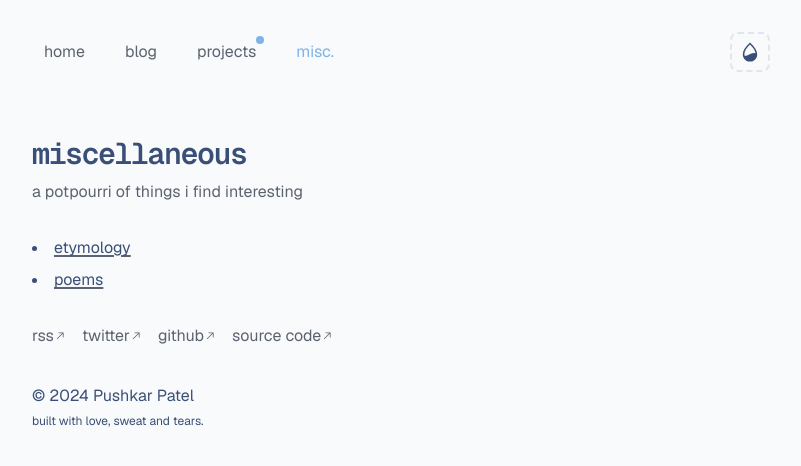
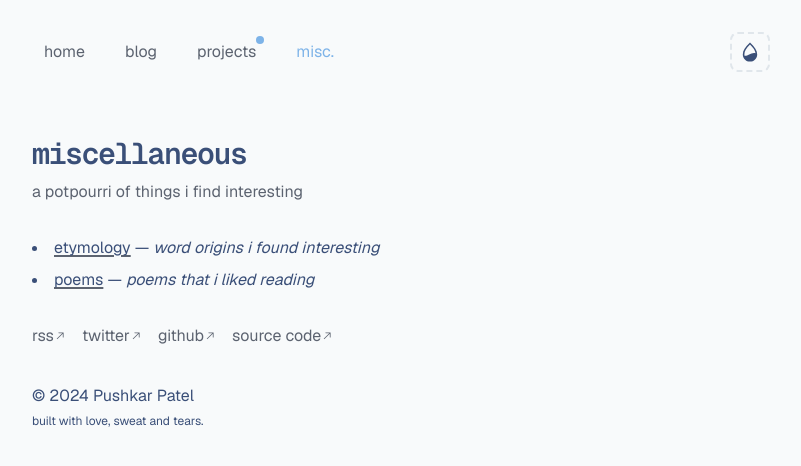
Before and after one commit to thepushkarp/thepushkarp-site, a Next.js app: page /misc in a window 1280 px wide. Shown: the top 466 px of the page, without its empty margins (240-1041 px from the left). Built offline with nearby package versions, Linux system fonts and the light colour scheme; no server answers.

Commit message:
feat: add descriptions to misc pages and shorten post links
- Added descriptions to the miscellaneous pages to give the user more context.
- Shortened the post links in the blog section to make them less intrusive.

```diff
--- a/src/app/misc/page.tsx
+++ b/src/app/misc/page.tsx
@@ -31,11 +31,13 @@ const pages = [
     title: 'etymology',
     href: '/etymology',
     id: 'etymology',
+    desc: 'word origins i found interesting',
   },
   {
     title: 'poems',
     href: '/poems',
     id: 'poems',
+    desc: 'poems that i liked reading',
   },
 ];
 
@@ -49,7 +51,8 @@ export default function Page() {
           <li key={page.id}>
             <Link href={page.href} className="underline underline-offset-2 decoration-[0.1em] transition-all">
               {page.title}
-            </Link>
+            </Link>{' '}
+            — <em>{page.desc}</em>
           </li>
         ))}
       </ul>
--- a/src/components/posts.tsx
+++ b/src/components/posts.tsx
@@ -34,7 +34,7 @@ export function BlogPosts() {
                 .map(post => (
                   <li key={post.slug} className="mb-1">
                     <Link
-                      className="flex flex-row items-center space-x-2 py-1 px-2 rounded-md lg:hover:outline-2 lg:hover:outline-dashed lg:hover:outline-muted hover:text-primary w-full"
+                      className="flex flex-row items-center space-x-2 py-1 px-2 rounded-md lg:hover:outline-2 lg:hover:outline-dashed lg:hover:outline-muted hover:text-primary w-8/12"
                       href={`/blog/${post.slug}`}
                     >
                       <span className="flex-shrink-0 select-none text-secondary-foreground">&gt;</span>
```
